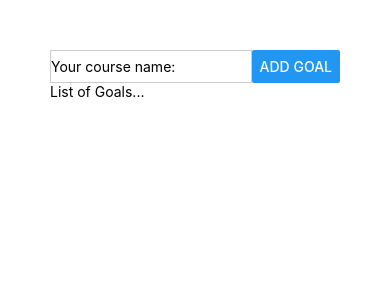
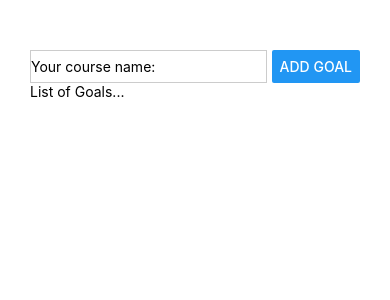
Before and after one commit to BKazimy/NotifierApp, a React Native app: screen / in a window 390 px wide. Shown: the top 300 px of the page. Built offline with nearby package versions, Linux system fonts and the light colour scheme.

Commit message:
Oct 28, 2024, 10:09 AM

```diff
--- a/App.js
+++ b/App.js
@@ -28,7 +28,8 @@ export default function App() {
 
 const styles = StyleSheet.create({
   appContainer: {
-    padding: 50
+    paddingVertical: 50,
+    paddingHorizontal:30,
   },
   inputContainer: {
     flexDirection: 'row',
@@ -38,6 +39,7 @@ const styles = StyleSheet.create({
     borderWidth: 1,
     borderColor: '#ccc',
     width: '80%',
+    marginRight: 5,
   }
 
   // container: {
```
